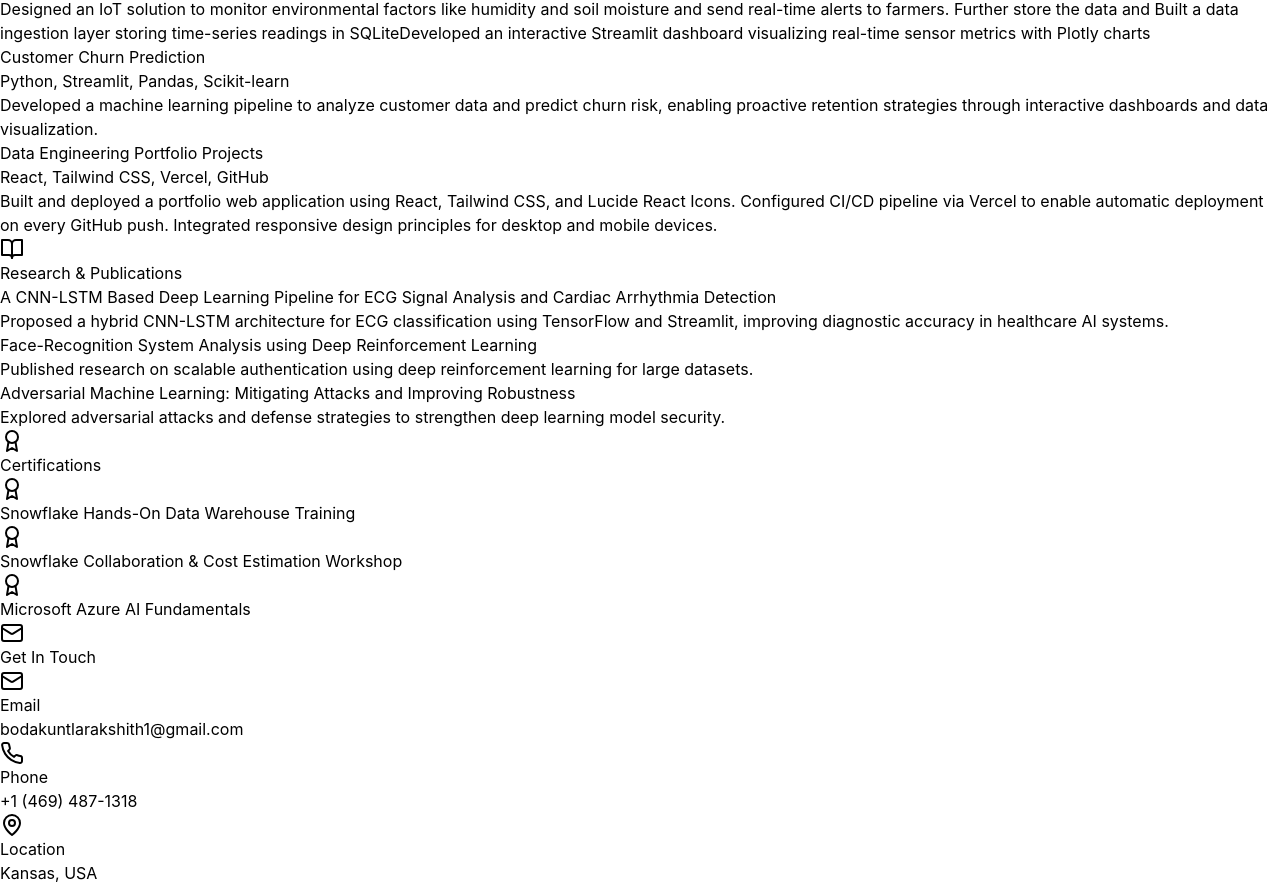
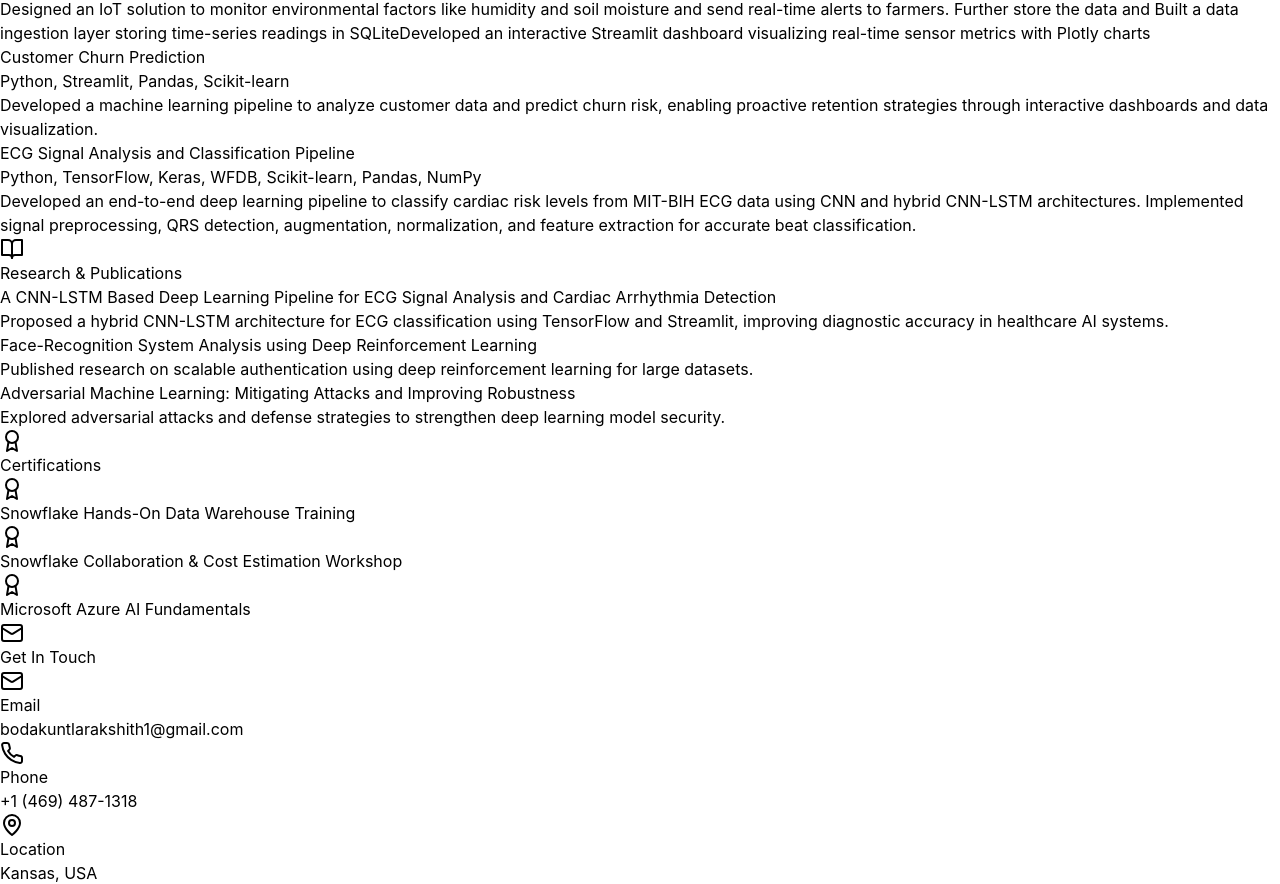
Before and after one commit to Rakshithbodakuntla/My_portfolio, a React (Vite) app: page / in a window 1280 px wide. Shown: the part 1637-2521 px from the top of the page. Built offline with nearby package versions, Linux system fonts and the light colour scheme.

Commit message:
Update App.jsx

```diff
--- a/src/App.jsx
+++ b/src/App.jsx
@@ -79,9 +79,9 @@ export default function Portfolio() {
       tech: 'Python, Streamlit, Pandas, Scikit-learn',
       description: 'Developed a machine learning pipeline to analyze customer data and predict churn risk, enabling proactive retention strategies through interactive dashboards and data visualization.'},
      {
-      title: 'Data Engineering Portfolio Projects',
-      tech: 'React, Tailwind CSS, Vercel, GitHub',
-      description: 'Built and deployed a portfolio web application using React, Tailwind CSS, and Lucide React Icons. Configured CI/CD pipeline via Vercel to enable automatic deployment on every GitHub push. Integrated responsive design principles for desktop and mobile devices.'
+      title: 'ECG Signal Analysis and Classification Pipeline',
+      tech: 'Python, TensorFlow, Keras, WFDB, Scikit-learn, Pandas, NumPy',
+      description: 'Developed an end-to-end deep learning pipeline to classify cardiac risk levels from MIT-BIH ECG data using CNN and hybrid CNN-LSTM architectures. Implemented signal preprocessing, QRS detection, augmentation, normalization, and feature extraction for accurate beat classification.'
     },
   ];
 
```
